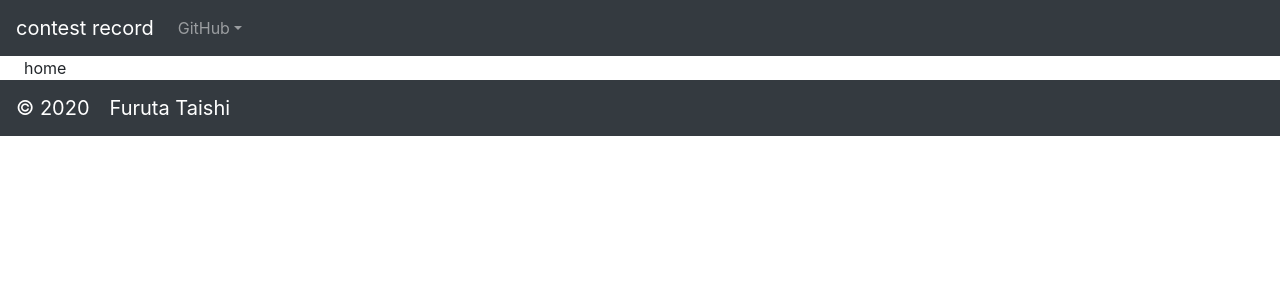
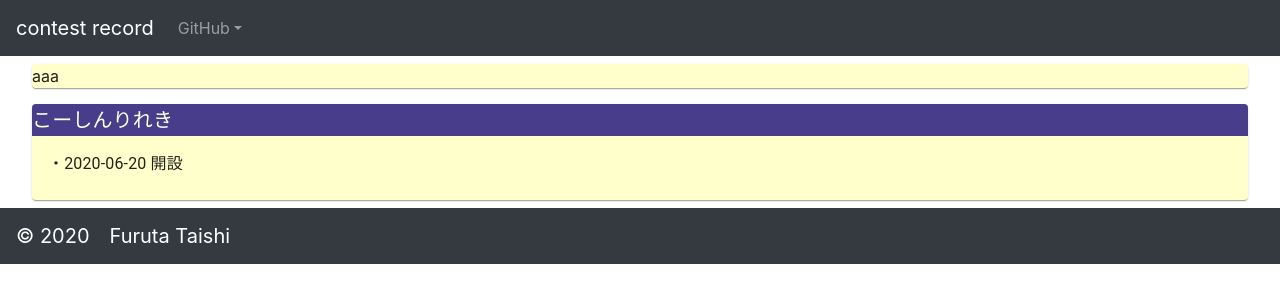
Before and after one commit to ningenMe/contest-record-front, a React (Create React App) app: page /#/ in a window 1280 px wide. Shown: the top 302 px of the page. Built offline with nearby package versions, Linux system fonts and the light colour scheme.

Commit message:
add history

```diff
--- /dev/null
+++ b/src/assets/Contents.js
@@ -0,0 +1,4 @@
+export const HistoryTitle = "こーしんりれき";
+export const HistoryBody = [
+    "・2020-06-20 開設",
+];
--- /dev/null
+++ b/src/components/TextListCard.js
@@ -0,0 +1,24 @@
+import React  from 'react';
+import {Box,Card,CardContent,Typography} from '@material-ui/core';
+
+export default class TextListCard extends React.Component {
+    render() {
+        const listItems = this.props.items.map((item) =>
+            <Typography align="left">
+                {item}
+            </Typography>
+        );
+        return (
+            <Box p={1}>
+                <Card gutterBottom style={{ backgroundColor: '#FFFFCC'}}>
+                    <Typography variant="h6" align="left" style={{ backgroundColor: '#483D8B', color: '#FFFFEE'}}>
+                        {this.props.title}
+                    </Typography>
+                    <CardContent>
+                        {listItems}
+                    </CardContent>
+                </Card>
+            </Box>
+        );
+    }
+}
--- a/src/pages/Home.js
+++ b/src/pages/Home.js
@@ -1,10 +1,19 @@
 import React  from 'react';
+import * as Contents from '../assets/Contents';
+import TextListCard from '../components/TextListCard';
+import {Box,Card,CardContent,Typography} from '@material-ui/core';
 
 export default class Home extends React.Component {
     render() {
         return (
             <div>
-                home
+                <Box p={1}>
+                    <Card gutterBottom style={{ backgroundColor: '#FFFFCC'}}>
+                        aaa
+                    </Card>
+                </Box>
+
+                <TextListCard title={Contents.HistoryTitle} items={Contents.HistoryBody}></TextListCard>
             </div>
         );
     }
```
